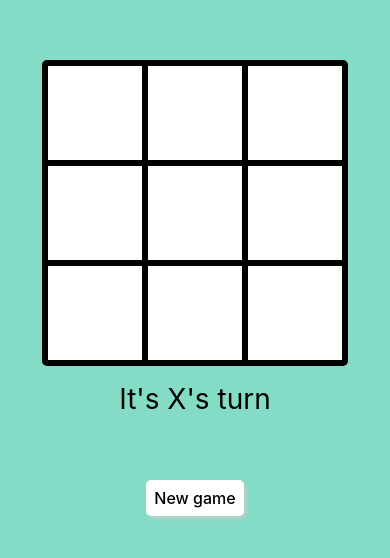
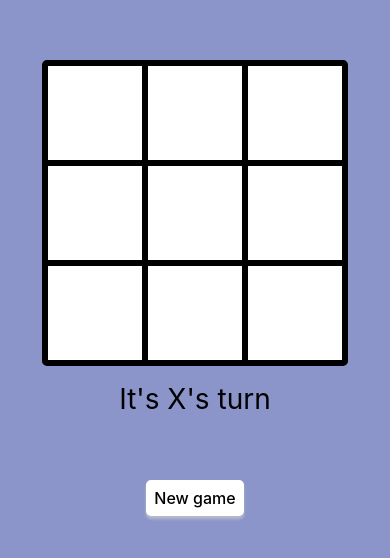
Before and after one commit to Blickhan/rn-tic-tac-toe, a React Native app: screen / in a window 390 px wide. Shown: the part 116-674 px from the top of the page. Built offline with nearby package versions, Linux system fonts and the light colour scheme.

Commit message:
use random background color for app

```diff
--- a/src/App.tsx
+++ b/src/App.tsx
@@ -1,6 +1,7 @@
 import React from 'react';
 import {SafeAreaView, StyleSheet} from 'react-native';
 import TicTacToe from './components/TicTacToe';
+import {getRandomBackgroundColor} from './utils';
 
 const App = () => {
   return (
@@ -13,7 +14,7 @@ const App = () => {
 const styles = StyleSheet.create({
   safeArea: {
     flex: 1,
-    backgroundColor: '#84DCC6', // color palette: #D6EDFF, #ACD7EC, #8B95C9
+    backgroundColor: getRandomBackgroundColor(),
   },
 });
 
--- a/src/components/TicTacToe.tsx
+++ b/src/components/TicTacToe.tsx
@@ -70,7 +70,8 @@ const styles = StyleSheet.create({
     shadowColor: '#ccc',
     shadowOpacity: 0.7,
     shadowRadius: 3,
-    shadowOffset: {width: 3, height: 3},
+    shadowOffset: {width: 0, height: 3},
+    elevation: 3,
     marginTop: 64,
   },
   resetText: {
--- a/src/utils.ts
+++ b/src/utils.ts
@@ -110,3 +110,9 @@ export const getPlayerTurnText = (
 
   return `It's ${playerTurn}'s turn`;
 };
+
+export const getRandomBackgroundColor = () => {
+  const backgroundColors = ['#84DCC6', '#D6EDFF', '#ACD7EC', '#8B95C9'];
+  const randomIndex = Math.floor(Math.random() * backgroundColors.length);
+  return backgroundColors[randomIndex];
+};
```
